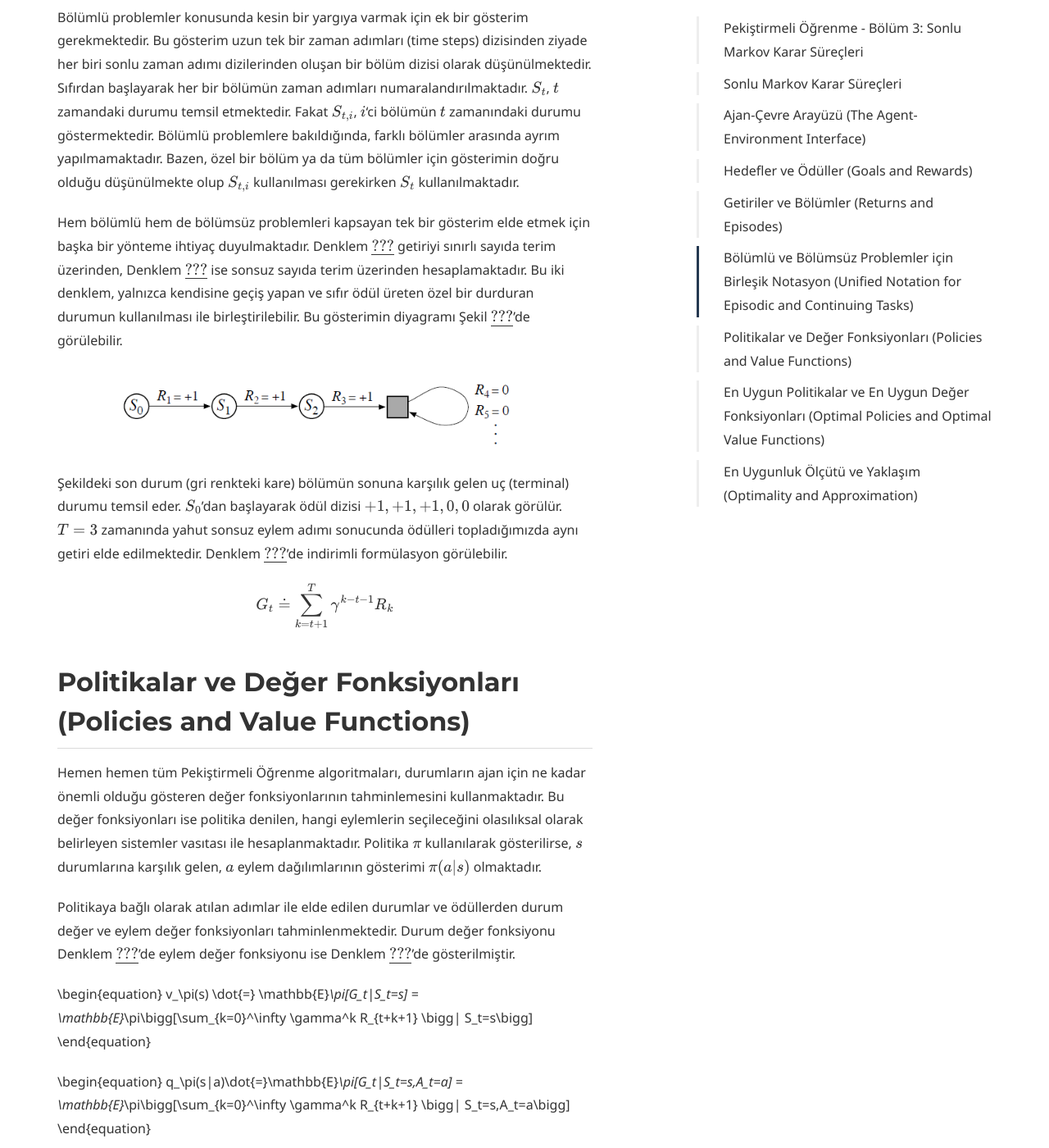
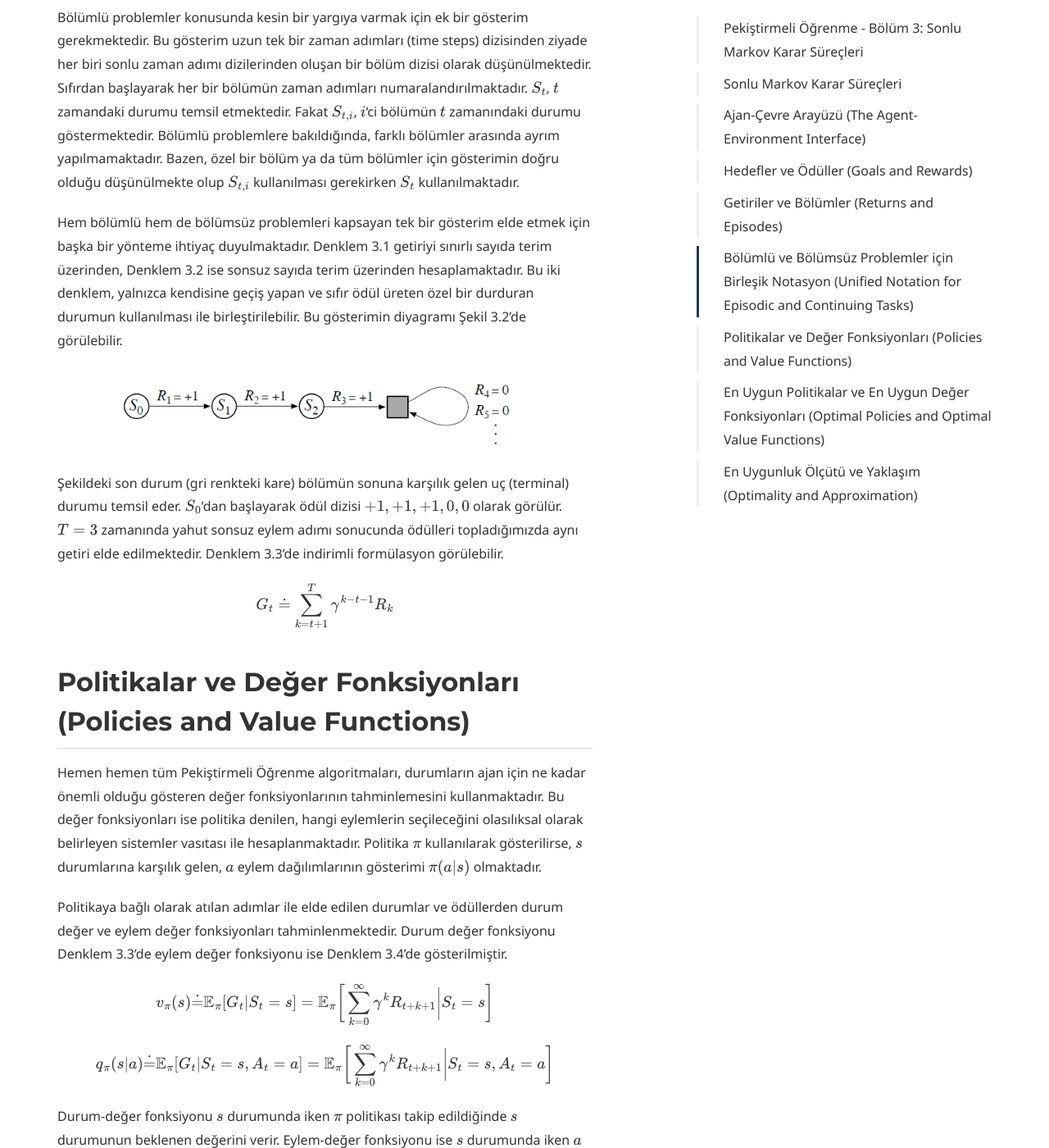
Before and after one commit to yz-ai/yz-ai.github.io, a Jekyll site: the page built from _posts/2019-01-03-sonlu-markov-karar-surecleri-bolum-3.md, in a window 1280 px wide and 1400 px high, scrolled down 4022 px. Shown: the whole window at 82% size. Built offline with Jekyll 4.4.1, drawn with Linux system fonts in a browser that asks for light colours; some web fonts are replaced; formulas are drawn with MathJax 3; some of the changed text lies outside the part shown.

Commit message:
Güncelleme

```diff
--- a/_posts/2019-01-03-sonlu-markov-karar-surecleri-bolum-3.md
+++ b/_posts/2019-01-03-sonlu-markov-karar-surecleri-bolum-3.md
@@ -28,6 +28,7 @@ Sonlu Markov Karar Süreçleri’nde; durum, eylem ve ödül setlerinin tamamı
 ![Ajan-Çevre Etkileşimi]({{ site.url }}/assets/images/RL-sutton-ozet/sekil-31.png)
 
 Sonuç olarak, Markov Karar Süreçleri'ne amaca yönelik, etkileşimle öğrenme probleminin kayda değer bir soyutlaştırması denilebilir. Markov karar süreçlerini özetler nitelikteki 3 işaret; ajanın aldığı kararları temsil eden eylemler, bu kararların alınma sebebini işaret eden durumlar ve ajanın hedefini gösteren ödül olmaktadır.
+
 
 
 ## Hedefler ve Ödüller (Goals and Rewards)
@@ -62,11 +63,11 @@ Ajan-Çevre etkileşimi, bölüm (episode) olarak isimlendirilen bir çok durum
 
 Bölümlü problemler konusunda kesin bir yargıya varmak için ek bir gösterim gerekmektedir. Bu gösterim uzun tek bir zaman adımları (time steps) dizisinden ziyade her biri sonlu zaman adımı dizilerinden oluşan bir bölüm dizisi olarak düşünülmektedir. Sıfırdan başlayarak her bir bölümün zaman adımları numaralandırılmaktadır. $$S_t$$, $$t$$ zamandaki durumu temsil etmektedir. Fakat $$S_{t,i}$$,  $$i$$'ci bölümün $$t$$ zamanındaki durumu göstermektedir. Bölümlü problemlere bakıldığında, farklı bölümler arasında ayrım yapılmamaktadır. Bazen, özel bir bölüm ya da tüm bölümler için gösterimin doğru olduğu düşünülmekte olup $$S_{t,i}$$ kullanılması gerekirken $$S_t$$ kullanılmaktadır.
 
-Hem bölümlü hem de bölümsüz problemleri kapsayan tek bir gösterim elde etmek için başka bir yönteme ihtiyaç duyulmaktadır. Denklem \ref{eq:31} getiriyi sınırlı sayıda terim üzerinden, Denklem \ref{eq:32} ise sonsuz sayıda terim üzerinden hesaplamaktadır. Bu iki denklem, yalnızca kendisine geçiş yapan ve sıfır ödül üreten özel bir durduran durumun kullanılması ile birleştirilebilir. Bu gösterimin diyagramı Şekil \ref{fig:sekil32}'de görülebilir.
+Hem bölümlü hem de bölümsüz problemleri kapsayan tek bir gösterim elde etmek için başka bir yönteme ihtiyaç duyulmaktadır. Denklem 3.1 getiriyi sınırlı sayıda terim üzerinden, Denklem 3.2 ise sonsuz sayıda terim üzerinden hesaplamaktadır. Bu iki denklem, yalnızca kendisine geçiş yapan ve sıfır ödül üreten özel bir durduran durumun kullanılması ile birleştirilebilir. Bu gösterimin diyagramı Şekil 3.2'de görülebilir.
 
 ![Genel gösterim]({{ site.url }}/assets/images/RL-sutton-ozet/sekil-32.png)
 
-Şekildeki son durum (gri renkteki kare) bölümün sonuna karşılık gelen uç (terminal) durumu temsil eder. $$S_0$$’dan başlayarak ödül dizisi $$+1,+1,+1,0,0$$ olarak görülür. $$T=3$$ zamanında yahut sonsuz eylem adımı sonucunda ödülleri topladığımızda aynı getiri elde edilmektedir. Denklem \ref{eq:33}'de indirimli formülasyon görülebilir.
+Şekildeki son durum (gri renkteki kare) bölümün sonuna karşılık gelen uç (terminal) durumu temsil eder. $$S_0$$’dan başlayarak ödül dizisi $$+1,+1,+1,0,0$$ olarak görülür. $$T=3$$ zamanında yahut sonsuz eylem adımı sonucunda ödülleri topladığımızda aynı getiri elde edilmektedir. Denklem 3.3'de indirimli formülasyon görülebilir.
 
 \begin{equation}
     \label{eq:33}
@@ -76,22 +77,19 @@ Hem bölümlü hem de bölümsüz problemleri kapsayan tek bir gösterim elde et
 ## Politikalar ve Değer Fonksiyonları (Policies and Value Functions)
 Hemen hemen tüm Pekiştirmeli Öğrenme algoritmaları, durumların ajan için ne kadar önemli olduğu gösteren değer fonksiyonlarının tahminlemesini kullanmaktadır. Bu değer fonksiyonları ise politika denilen, hangi eylemlerin seçileceğini olasılıksal olarak belirleyen sistemler vasıtası ile hesaplanmaktadır. Politika $$\pi$$ kullanılarak gösterilirse, $$s$$ durumlarına karşılık gelen, $$a$$ eylem dağılımlarının gösterimi $$\pi(a|s)$$ olmaktadır.
 
-Politikaya bağlı olarak atılan adımlar ile elde edilen durumlar ve ödüllerden durum değer ve eylem değer fonksiyonları tahminlenmektedir. Durum değer fonksiyonu Denklem \ref{eq:33}'de eylem değer fonksiyonu ise Denklem \ref{eq:34}'de gösterilmiştir.
+Politikaya bağlı olarak atılan adımlar ile elde edilen durumlar ve ödüllerden durum değer ve eylem değer fonksiyonları tahminlenmektedir. Durum değer fonksiyonu Denklem 3.3'de eylem değer fonksiyonu ise Denklem 3.4'de gösterilmiştir.
 
-\begin{equation}
+$$
     v_\pi(s) \dot{=} \mathbb{E}_\pi[G_t|S_t=s] = \mathbb{E}_\pi\bigg[\sum_{k=0}^\infty \gamma^k R_{t+k+1} \bigg| S_t=s\bigg]
-\end{equation}
+$$
 
-\begin{equation}
-q_\pi(s|a)\dot{=}\mathbb{E}_\pi[G_t|S_t=s,A_t=a] = \mathbb{E}_\pi\bigg[\sum_{k=0}^\infty \gamma^k R_{t+k+1} \bigg| S_t=s,A_t=a\bigg]
-\end{equation}
-
-
-
+$$
+    q_\pi(s|a) \dot{=} \mathbb{E}_\pi[G_t|S_t=s,A_t=a] = \mathbb{E}_\pi\bigg[\sum_{k=0}^\infty \gamma^k R_{t+k+1} \bigg| S_t=s,A_t=a\bigg]
+$$
 
 Durum-değer fonksiyonu $$s$$ durumunda iken $$\pi$$ politikası takip edildiğinde $$s$$ durumunun beklenen değerini verir. Eylem-değer fonksiyonu ise $$s$$ durumunda iken $$a$$ eylemini $$\pi$$ politikasını kullanarak seçtiğinde, durum-eylem ikilisinin beklenen değerini verir. İdealde, $$\pi$$ politikasına bağlı olarak erişilen herhangi bir durumdaki getiri, durum değer fonksiyonunun tahminine, seçilen eylem sonrasında hesaplanan getiri de, eylem değer fonksiyonunun tahminlemesine eşit olmalıdır.
 
-Herhangi bir politika $$\pi$$ ve durum $$s$$ için, denklem \ref{eq:34} $$s$$ durumunun değeri ve $$s$$'ten erişilebilecek durumların değeri arasındaki tutarlılık koşulunu göstermektedir. Bu denklem Bellman eşitliğini vermektedir.
+Herhangi bir politika $$\pi$$ ve durum $$s$$ için, denklem 3.4'de $$s$$ durumunun değeri ve $$s$$'ten erişilebilecek durumların değeri arasındaki tutarlılık koşulunu göstermektedir. Bu denklem Bellman eşitliğini vermektedir.
 
 \begin{equation}
     \label{eq:34}
@@ -100,17 +98,19 @@ Herhangi bir politika $$\pi$$ ve durum $$s$$ için, denklem \ref{eq:34} $$s$$ du
 
 ## En Uygun Politikalar ve En Uygun Değer Fonksiyonları (Optimal Policies and Optimal Value Functions)
 
-Her zaman diğer politikalardan üstün (kümülatif getirisi yüksek) veya eşit bir politika vardır ve bu politika, optimal yani en uygun politika olarak isimlendirilir. En uygun politika, en uygun durum-değer ve eylem-değer fonksiyonlarına sahip olmaktadır. En uygun politika $$\pi_*$$ ile, en uygun durum-değer fonksiyonu $$v_*$$ ile, en uygun eylem-değer fonksiyonu ise $$q_*$$ ile gösterilmektedir. $$v_*$$ durum-değer fonksiyonu için beklenen getiri hesabı Denklem \ref{eq:35}'te verilmiştir. Bu denklem Bellman uygunluk eşitliğidir. Aynı eşitlik $$q_*$$ eylem-değer fonksiyonu için de geçerlidir ve Denklem \ref{eq:36}'da verilmiştir.
+Her zaman diğer politikalardan üstün (kümülatif getirisi yüksek) veya eşit bir politika vardır ve bu politika, optimal yani en uygun politika olarak isimlendirilir. En uygun politika, en uygun durum-değer ve eylem-değer fonksiyonlarına sahip olmaktadır. En uygun politika $$\pi_*$$ ile, en uygun durum-değer fonksiyonu $$v_*$$ ile, en uygun eylem-değer fonksiyonu ise $$q_*$$ ile gösterilmektedir. $$v_*$$ durum-değer fonksiyonu için beklenen getiri hesabı Denklem 3.5'te verilmiştir. Bu denklem Bellman uygunluk eşitliğidir. Aynı eşitlik $$q_*$$ eylem-değer fonksiyonu için de geçerlidir ve Denklem 3.6'da verilmiştir.
 
-\begin{equation}
-    \label{eq:35}
-     v_*(s) = \max_a\displaystyle\sum_{s',r}p(s',r|s,a)[r+\gamma v_*(s')]
-\end{equation}
 
-\begin{equation}
+$$
+	\label{eq:35}
+	v_*(s) = \max_a\displaystyle\sum_{s',r}p(s',r|s,a)[r+\gamma v_*(s')]
+$$
+
+
+$$
     \label{eq:36}
-     $$q_*(s,a)$$  = \max_a\displaystyle \sum_{s',r}p(s',r|s,a)[r+\gamma\max_a' q_*(s',a')]
-\end{equation}
+    q_*(s,a) = \max_a\displaystyle\sum_{s',r}p(s',r|s,a)[r+\gamma\max_a' q_*(s',a')]
+$$
 
 
 ## En Uygunluk Ölçütü ve Yaklaşım (Optimality and Approximation)
```
